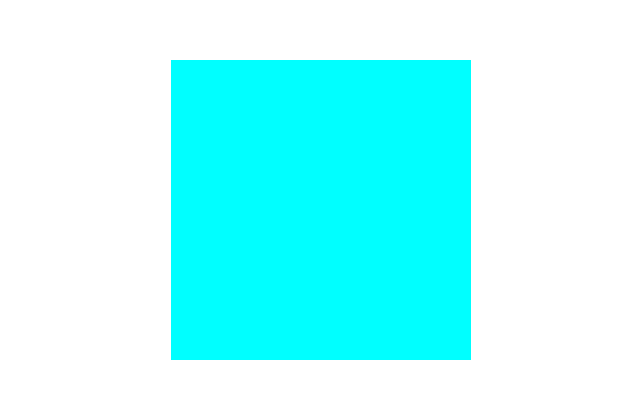
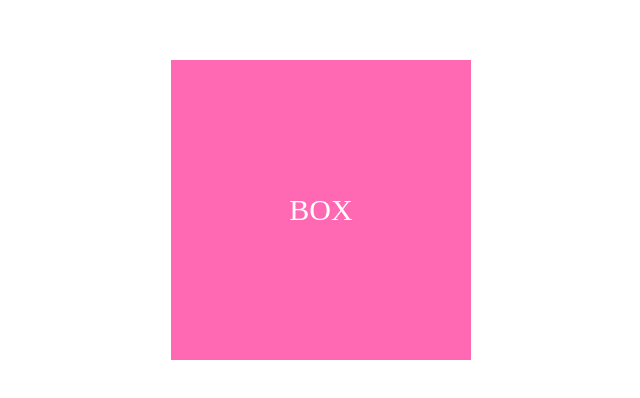
Before and after one commit to aaaram0205/boxTest, a plain HTML site: page index.html in a window 1280 px wide. Shown: the part 190-588 px from the top of the page, without its empty margins (319-959 px from the left). Drawn offline with Linux system fonts and the light colour scheme.

Commit message:
글자 스타일 추가

```diff
--- a/index.html
+++ b/index.html
@@ -9,7 +9,7 @@
 </head>
 <body>
   <section>
-    <article></article>
+    <article>BOX</article>
   </section>
 </body>
 </html>
--- a/scss/style.scss
+++ b/scss/style.scss
@@ -12,6 +12,11 @@ section {
   article {
     width: 300px;
     height: 300px;
-    background-color: aqua;
+    background-color: hotpink;
+    display: flex;
+    align-items: center;
+    justify-content: center;
+    color: #fff;
+    font-size: 30px;
   }
 }
```
Also changed, not shown: css/style.css, 1 other file.
